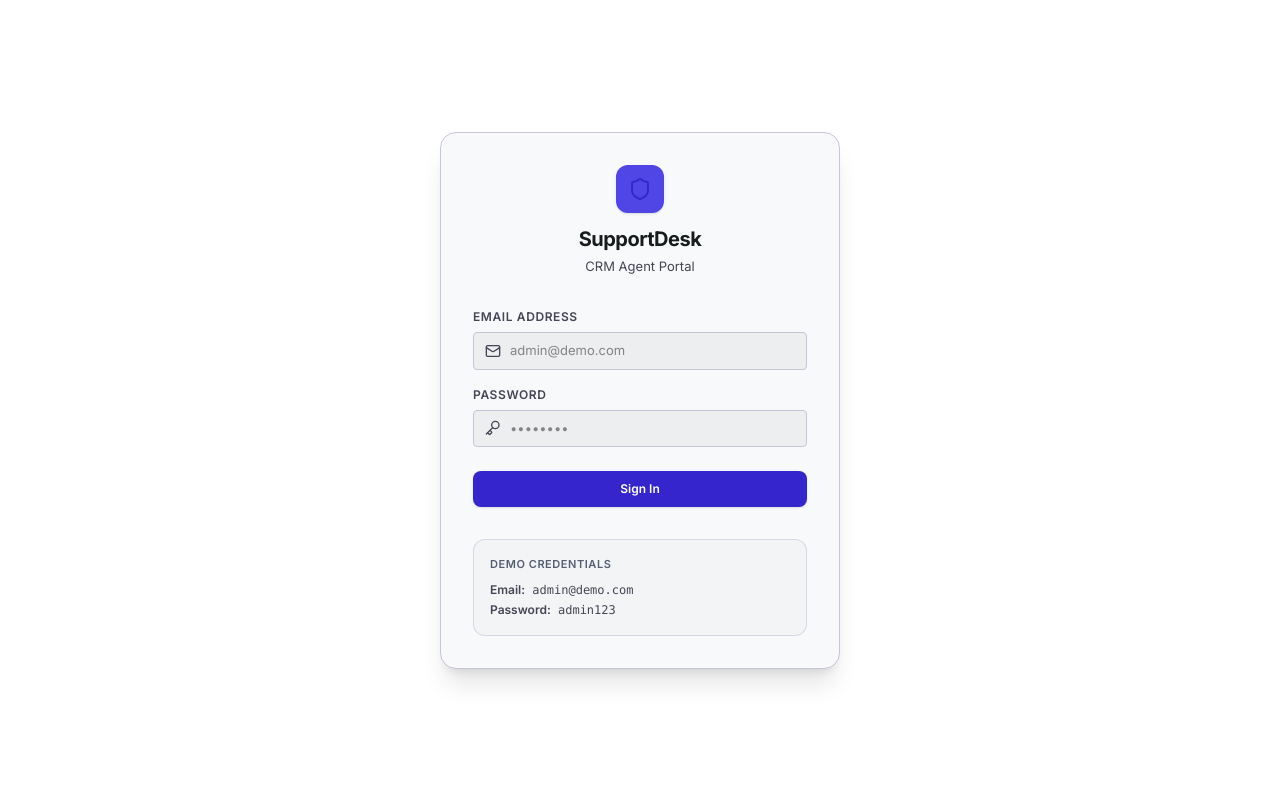
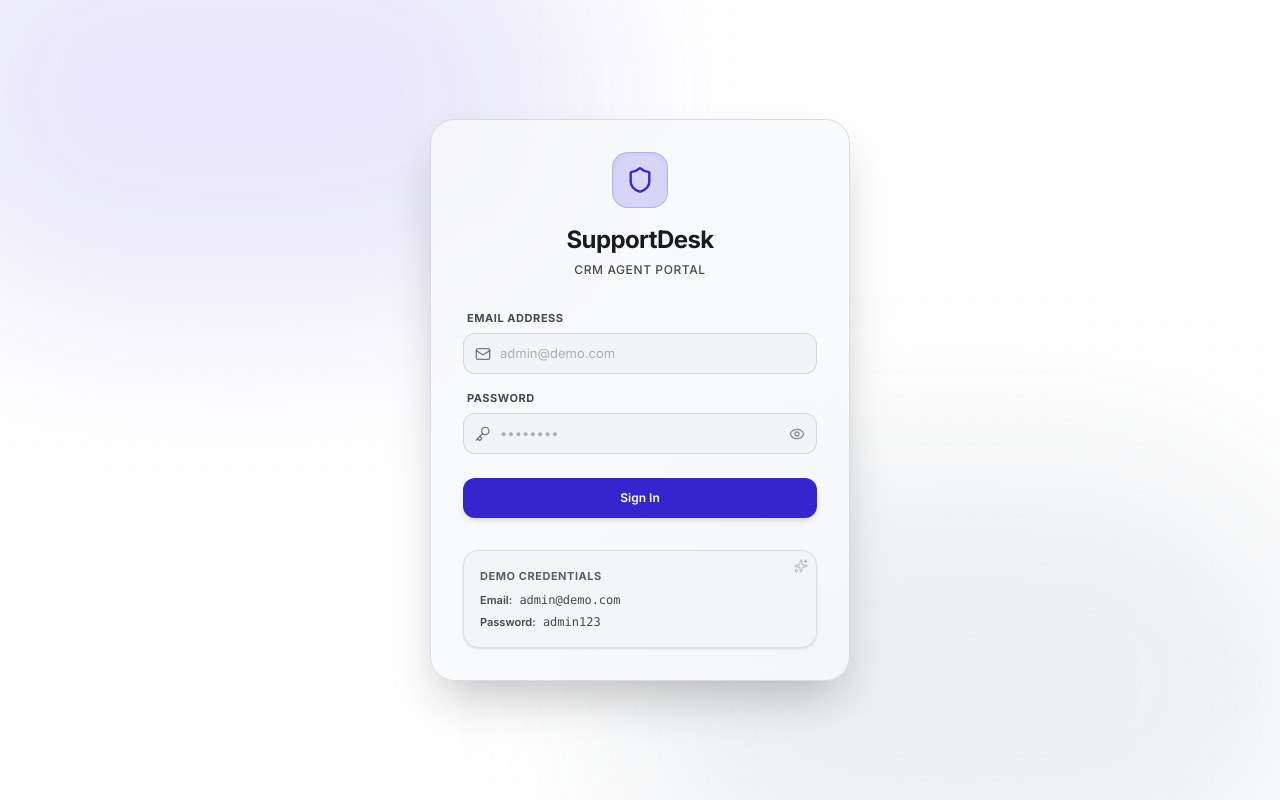
Before and after one commit to Tanop2808/Crm-system, a Next.js app: page /login in a window 1280 px wide. Built offline with nearby package versions, Linux system fonts and the light colour scheme.

Commit message:
Updated Readme

```diff
--- a/app/login/page.tsx
+++ b/app/login/page.tsx
@@ -2,21 +2,27 @@
 
 import { useState } from 'react';
 import { useRouter } from 'next/navigation';
-import { Shield, Key, Mail, AlertCircle, Loader2 } from 'lucide-react';
+import { Shield, Key, Mail, AlertCircle, Loader2, Eye, EyeOff, Sparkles, Copy, Check } from 'lucide-react';
+import { motion, AnimatePresence } from 'framer-motion';
 
 export default function LoginPage() {
   const router = useRouter();
   const [email, setEmail] = useState('');
   const [password, setPassword] = useState('');
+  const [showPassword, setShowPassword] = useState(false);
   const [error, setError] = useState<string | null>(null);
   const [loading, setLoading] = useState(false);
+  const [shake, setShake] = useState(false);
+  const [copied, setCopied] = useState(false);
 
   const handleSubmit = (e: React.FormEvent) => {
     e.preventDefault();
     setError(null);
+    setShake(false);
 
     if (!email.trim() || !password.trim()) {
       setError('Please fill in all fields.');
+      setShake(true);
       return;
     }
 
@@ -31,88 +37,232 @@ export default function LoginPage() {
         router.replace('/');
       } else {
         setError('Invalid email or password. Please try again.');
+        setShake(true);
         setLoading(false);
       }
     }, 800);
   };
 
+  const handleQuickFill = () => {
+    setEmail('admin@demo.com');
+    setPassword('admin123');
+    setError(null);
+    setCopied(true);
+    setTimeout(() => setCopied(false), 2000);
+  };
+
   return (
-    <main className="min-h-screen flex items-center justify-center bg-surface-container-lowest p-6">
-      <div className="w-full max-w-[400px] bg-surface border border-outline-variant rounded-2xl shadow-xl p-8 flex flex-col">
+    <main className="min-h-screen relative flex items-center justify-center bg-surface-container-lowest overflow-hidden p-6 select-none">
+
+      {/* Decorative Animated Background Glowing Blobs */}
+      <div className="absolute inset-0 overflow-hidden pointer-events-none">
+        {/* Blob 1 */}
+        <motion.div
+          className="absolute -top-[10%] -left-[10%] w-[50%] h-[50%] rounded-full bg-primary/10 blur-[80px]"
+          animate={{
+            x: [0, 50, -20, 0],
+            y: [0, -30, 40, 0],
+            scale: [1, 1.1, 0.9, 1]
+          }}
+          transition={{
+            duration: 15,
+            repeat: Infinity,
+            ease: "easeInOut"
+          }}
+        />
+        {/* Blob 2 */}
+        <motion.div
+          className="absolute -bottom-[10%] -right-[10%] w-[60%] h-[60%] rounded-full bg-secondary/10 blur-[100px]"
+          animate={{
+            x: [0, -60, 30, 0],
+            y: [0, 40, -50, 0],
+            scale: [1, 0.9, 1.1, 1]
+          }}
+          transition={{
+            duration: 18,
+            repeat: Infinity,
+            ease: "easeInOut"
+          }}
+        />
+        {/* Subtle Grid overlay */}
+        <div
+          className="absolute inset-0 opacity-[0.03] dark:opacity-[0.05]"
+          style={{
+            backgroundImage: `radial-gradient(var(--theme-outline) 1px, transparent 1px)`,
+            backgroundSize: '24px 24px',
+          }}
+        />
+      </div>
+
+      {/* Login Card */}
+      <motion.div
+        initial={{ opacity: 0, y: 20 }}
+        animate={shake ? {
+          opacity: 1,
+          y: 0,
+          x: [0, -10, 10, -10, 10, -5, 5, 0],
+          transition: { duration: 0.5 }
+        } : {
+          opacity: 1,
+          y: 0,
+          transition: { type: 'spring', damping: 25, stiffness: 120 }
+        }}
+        className="w-full max-w-[420px] bg-surface/80 dark:bg-surface/75 backdrop-blur-xl border border-outline-variant/60 rounded-3xl shadow-2xl p-8 flex flex-col relative z-10"
+      >
+
         {/* Branding Header */}
         <div className="flex flex-col items-center text-center mb-8">
-          <div className="w-12 h-12 bg-primary-container text-on-primary-container rounded-xl flex items-center justify-center mb-3 shadow-sm">
-            <Shield size={24} className="text-primary" />
-          </div>
-          <h1 className="text-xl font-bold text-on-surface tracking-tight">SupportDesk</h1>
-          <p className="text-[13px] text-on-surface-variant mt-1">CRM Agent Portal</p>
+          <motion.div
+            initial={{ scale: 0.8, opacity: 0 }}
+            animate={{ scale: 1, opacity: 1 }}
+            transition={{ delay: 0.1, type: 'spring', stiffness: 200 }}
+            className="w-14 h-14 bg-primary-container/20 text-primary border border-primary/20 rounded-2xl flex items-center justify-center mb-4 shadow-inner relative group overflow-hidden"
+          >
+            <Shield size={28} className="text-primary z-10 transition-transform duration-300 group-hover:scale-110" />
+            <div className="absolute inset-0 bg-primary/5 opacity-0 group-hover:opacity-100 transition-opacity duration-300" />
+          </motion.div>
+
+          <motion.h1
+            initial={{ opacity: 0 }}
+            animate={{ opacity: 1 }}
+            transition={{ delay: 0.2 }}
+            className="text-2xl font-bold tracking-tight text-on-surface flex items-center gap-1.5"
+          >
+            SupportDesk
+          </motion.h1>
+          <motion.p
+            initial={{ opacity: 0 }}
+            animate={{ opacity: 1 }}
+            transition={{ delay: 0.3 }}
+            className="text-xs font-medium text-on-surface-variant mt-1.5 uppercase tracking-wider"
+          >
+            CRM Agent Portal
+          </motion.p>
         </div>
 
-        {/* Error Banner */}
+        {/* Error Banner with AnimatePresence */}
+        <AnimatePresence mode="wait">
           {error && (
-          <div className="mb-5 bg-error-container/20 text-error p-3.5 rounded-xl border border-error-container flex items-start gap-2.5 animate-in fade-in slide-in-from-top-2 duration-150">
+            <motion.div
+              initial={{ opacity: 0, height: 0, scale: 0.95 }}
+              animate={{ opacity: 1, height: 'auto', scale: 1 }}
+              exit={{ opacity: 0, height: 0, scale: 0.95 }}
+              className="mb-5 overflow-hidden"
+            >
+              <div className="bg-error-container/20 text-error p-3.5 rounded-2xl border border-error-container/50 flex items-start gap-2.5">
                 <AlertCircle size={16} className="mt-0.5 flex-shrink-0" />
                 <p className="text-xs font-semibold leading-relaxed">{error}</p>
               </div>
+            </motion.div>
           )}
+        </AnimatePresence>
 
         {/* Form */}
         <form onSubmit={handleSubmit} className="space-y-4">
-          <div className="flex flex-col gap-1.5">
-            <label className="text-[12px] font-semibold text-on-surface-variant uppercase tracking-wider">Email Address</label>
-            <div className="relative">
-              <Mail className="absolute left-3 top-1/2 -translate-y-1/2 text-on-surface-variant" size={16} />
+
+          {/* Email input group */}
+          <motion.div
+            initial={{ opacity: 0, x: -10 }}
+            animate={{ opacity: 1, x: 0 }}
+            transition={{ delay: 0.3 }}
+            className="flex flex-col gap-1.5"
+          >
+            <label className="text-[11px] font-bold text-on-surface-variant uppercase tracking-wider px-1">Email Address</label>
+            <div className="relative group">
+              <Mail className="absolute left-3 top-1/2 -translate-y-1/2 text-on-surface-variant/70 group-focus-within:text-primary transition-colors" size={16} />
               <input
                 type="email"
                 value={email}
                 onChange={(e) => setEmail(e.target.value)}
                 disabled={loading}
                 placeholder="admin@demo.com"
-                className="w-full pl-9 pr-4 py-2 bg-surface-container border border-outline-variant rounded text-[13px] focus:outline-none focus:ring-2 focus:ring-primary/20 focus:border-primary transition-all disabled:opacity-50"
+                className="w-full pl-9 pr-4 py-2.5 bg-surface-container-low border border-outline-variant/60 rounded-xl text-[13px] text-on-surface placeholder:text-on-surface-variant/40 focus:outline-none focus:ring-2 focus:ring-primary/20 focus:border-primary transition-all disabled:opacity-50"
               />
             </div>
-          </div>
+          </motion.div>
 
-          <div className="flex flex-col gap-1.5">
-            <label className="text-[12px] font-semibold text-on-surface-variant uppercase tracking-wider">Password</label>
-            <div className="relative">
-              <Key className="absolute left-3 top-1/2 -translate-y-1/2 text-on-surface-variant" size={16} />
+          {/* Password input group */}
+          <motion.div
+            initial={{ opacity: 0, x: -10 }}
+            animate={{ opacity: 1, x: 0 }}
+            transition={{ delay: 0.4 }}
+            className="flex flex-col gap-1.5"
+          >
+            <label className="text-[11px] font-bold text-on-surface-variant uppercase tracking-wider px-1">Password</label>
+            <div className="relative group">
+              <Key className="absolute left-3 top-1/2 -translate-y-1/2 text-on-surface-variant/70 group-focus-within:text-primary transition-colors" size={16} />
               <input
-                type="password"
+                type={showPassword ? "text" : "password"}
                 value={password}
                 onChange={(e) => setPassword(e.target.value)}
                 disabled={loading}
                 placeholder="••••••••"
-                className="w-full pl-9 pr-4 py-2 bg-surface-container border border-outline-variant rounded text-[13px] focus:outline-none focus:ring-2 focus:ring-primary/20 focus:border-primary transition-all disabled:opacity-50"
+                className="w-full pl-9 pr-10 py-2.5 bg-surface-container-low border border-outline-variant/60 rounded-xl text-[13px] text-on-surface placeholder:text-on-surface-variant/40 focus:outline-none focus:ring-2 focus:ring-primary/20 focus:border-primary transition-all disabled:opacity-50"
               />
+              <button
+                type="button"
+                onClick={() => setShowPassword(!showPassword)}
+                className="absolute right-3 top-1/2 -translate-y-1/2 text-on-surface-variant/60 hover:text-on-surface transition-colors"
+              >
+                {showPassword ? <EyeOff size={16} /> : <Eye size={16} />}
+              </button>
             </div>
-          </div>
+          </motion.div>
 
+          {/* Sign In Button */}
+          <motion.div
+            initial={{ opacity: 0 }}
+            animate={{ opacity: 1 }}
+            transition={{ delay: 0.5 }}
+          >
             <button
               type="submit"
               disabled={loading}
-            className="w-full bg-primary text-on-primary font-semibold py-2.5 rounded-lg text-xs hover:bg-primary-container hover:text-on-primary-container transition-colors shadow-sm flex items-center justify-center gap-2 mt-6 active:scale-98 disabled:opacity-50 disabled:active:scale-100"
+              className="w-full bg-primary text-on-primary font-semibold py-3 rounded-xl text-xs hover:bg-primary-container hover:text-on-primary-container transition-all shadow-md hover:shadow-lg active:scale-98 disabled:opacity-50 disabled:active:scale-100 flex items-center justify-center gap-2 mt-6 cursor-pointer"
             >
               {loading ? (
                 <>
                   <Loader2 size={14} className="animate-spin" />
-                Signing in...
+                  Authenticating...
                 </>
               ) : (
                 'Sign In'
               )}
             </button>
+          </motion.div>
         </form>
 
-        {/* Demo Credentials Info Box */}
-        <div className="mt-8 bg-surface-container-low p-4 rounded-xl border border-outline-variant/60 flex flex-col gap-1">
-          <p className="text-[11px] font-semibold text-secondary uppercase tracking-wider">Demo Credentials</p>
-          <div className="text-[12px] text-on-surface-variant space-y-0.5 mt-1 font-mono">
-            <div><span className="font-semibold font-sans">Email:</span> admin@demo.com</div>
-            <div><span className="font-semibold font-sans">Password:</span> admin123</div>
+        {/* Demo Credentials Info Box with Click-to-Autofill */}
+        <motion.div
+          initial={{ opacity: 0, y: 10 }}
+          animate={{ opacity: 1, y: 0 }}
+          transition={{ delay: 0.6 }}
+          onClick={handleQuickFill}
+          className="mt-8 bg-surface-container-low/70 hover:bg-surface-container-low border border-outline-variant/50 hover:border-primary/40 p-4 rounded-2xl flex flex-col gap-1.5 transition-all duration-300 cursor-pointer group shadow-sm hover:shadow relative overflow-hidden"
+        >
+          {/* Subtle hover spark effect */}
+          <div className="absolute top-2 right-2 text-on-surface-variant/30 group-hover:text-primary transition-colors">
+            {copied ? <Check size={14} className="text-primary animate-scale-up" /> : <Sparkles size={14} />}
+          </div>
+
+          <div className="flex items-center gap-1.5">
+            <span className="text-[11px] font-bold text-secondary uppercase tracking-wider">Demo Credentials</span>
+            <span className="text-[9px] font-medium text-primary bg-primary/10 px-1.5 py-0.5 rounded-full opacity-0 group-hover:opacity-100 transition-opacity duration-300">
+              Click to autofill
+            </span>
+          </div>
+
+          <div className="text-[12px] text-on-surface-variant space-y-1 font-mono">
+            <div>
+              <span className="font-semibold font-sans text-[11px]">Email:</span> admin@demo.com
+            </div>
+            <div>
+              <span className="font-semibold font-sans text-[11px]">Password:</span> admin123
             </div>
           </div>
-      </div>
+        </motion.div>
+
+      </motion.div>
     </main>
   );
 }
```
Also changed, not shown: 1 other file (tests, documents, lock files or other folders). Lines whose indentation alone changed are shown as unchanged.
